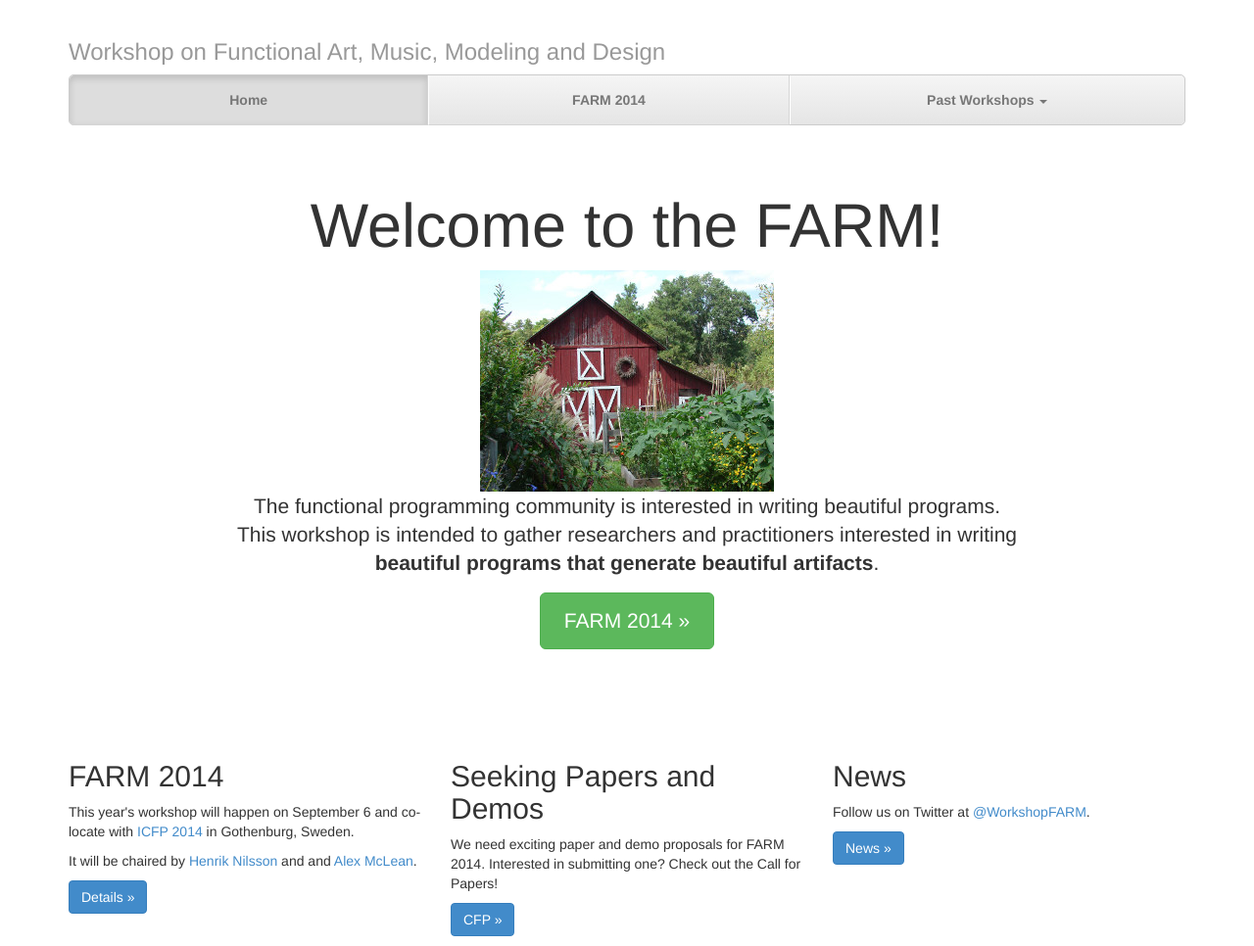
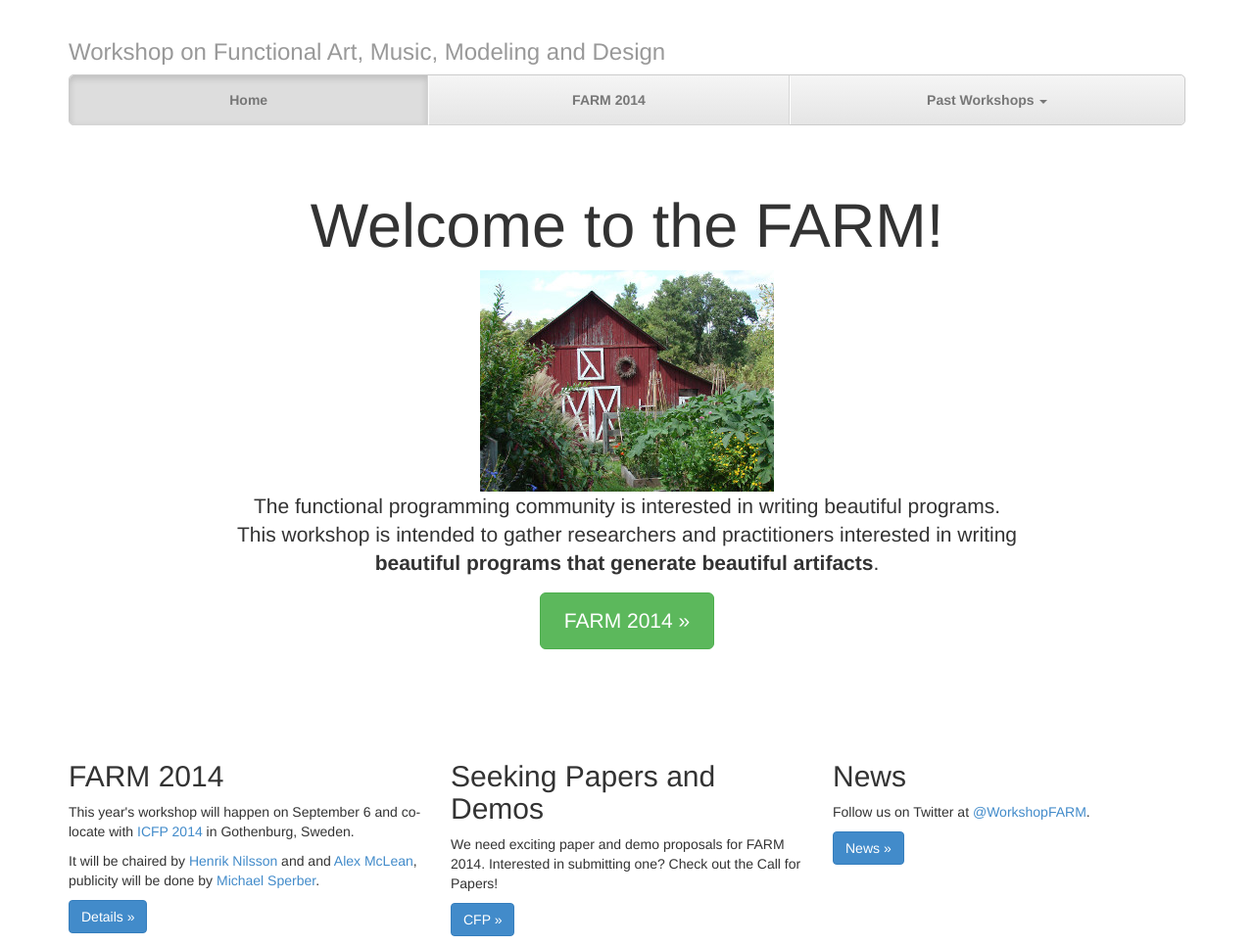
Before and after one commit to functional-art/functional-art.github.com, a Jekyll site: the page built from index.html, in a window 1280 px wide. Shown: the whole page at 98% size. Built offline with Jekyll 4.4.1, drawn with Linux system fonts in a browser that asks for light colours; nearby versions of some CDN libraries.

Commit message:
Note Mike as pub chair on front page.

```diff
--- a/index.html
+++ b/index.html
@@ -62,7 +62,10 @@ active: home
           Gothenburg, Sweden.</p>
           <p>It will be chaired by <a
           href="http://www.cs.nott.ac.uk/~nhn/">Henrik Nilsson</a> and
-          and <a href="http://music.leeds.ac.uk/people/alex-mclean/">Alex McLean</a>.
+          and <a
+          href="http://music.leeds.ac.uk/people/alex-mclean/">Alex
+          McLean</a>, publicity will be done by <a
+          href="http://www.deinprogramm.de/sperber/">Michael Sperber</a>.
           <p><a class="btn btn-primary" href="/2014/" role="button">Details &raquo;</a></p>
         </div>
         <div class="col-lg-4">
```
